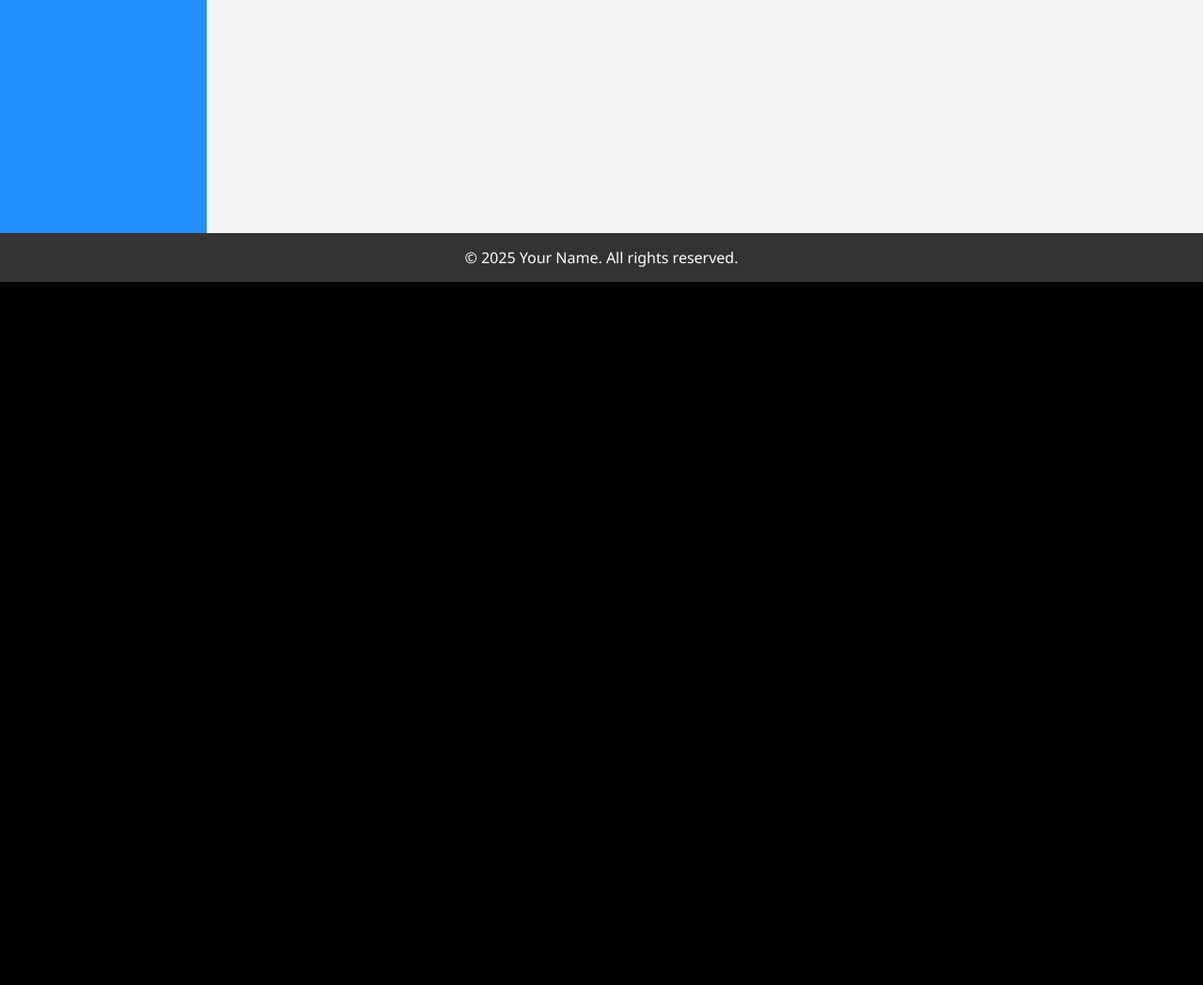
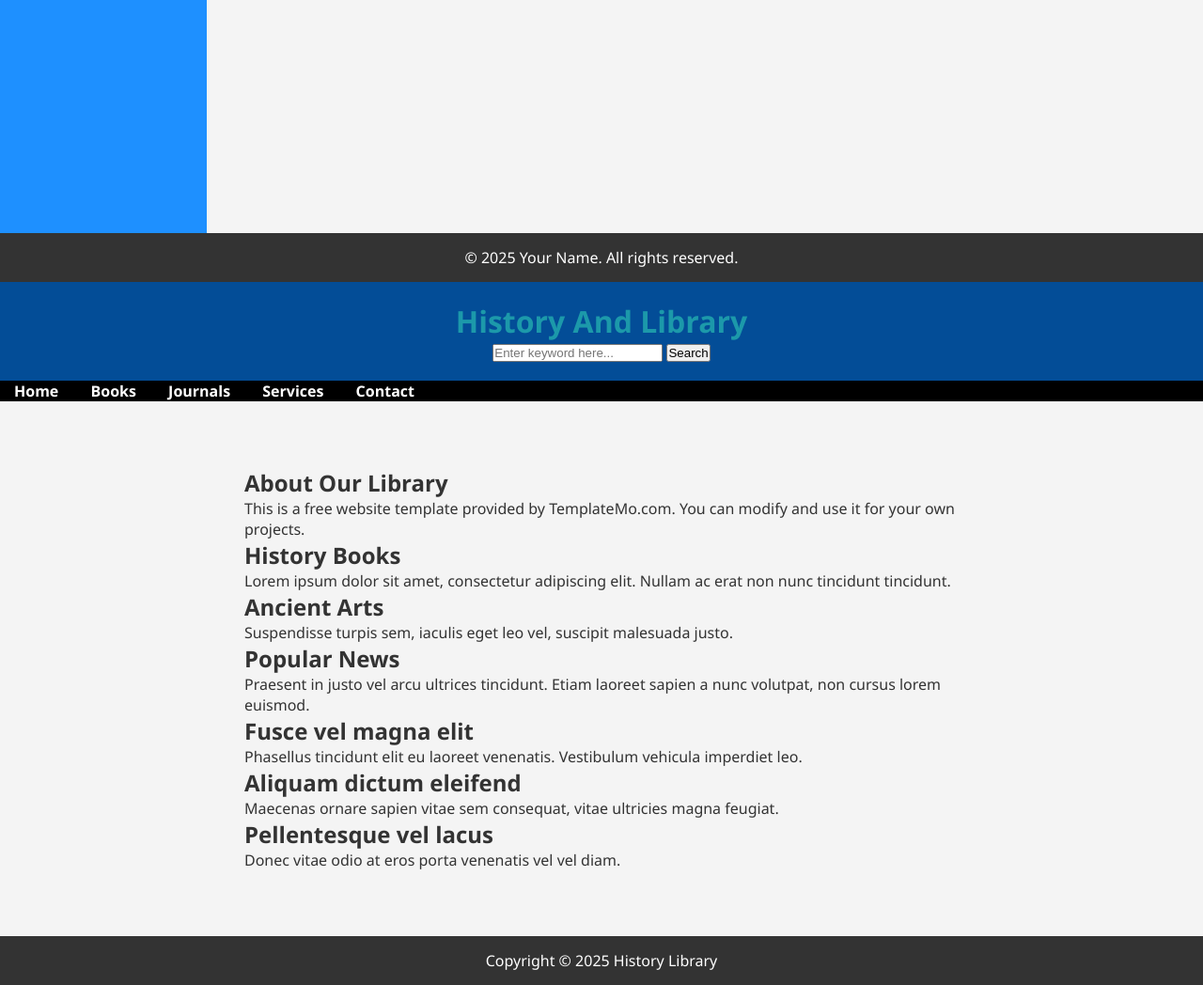
Before and after one commit to marioric-bot/my-website, a plain HTML site: page index.html in a window 1280 px wide. Shown: the part 1114-2162 px from the top of the page at 94% size. Before the commit the page ends 1414 px from the top, so only its background shows below. Drawn offline with Linux system fonts and the light colour scheme.

Commit message:
Update index.html

```diff
--- a/index.html
+++ b/index.html
@@ -73,4 +73,68 @@
   </footer>
 
   <script src="script.js"></script>
+<!DOCTYPE html>
+<html lang="en">
+<head>
+  <meta charset="UTF-8" />
+  <meta name="viewport" content="width=device-width, initial-scale=1.0"/>
+  <title>History And Library</title>
+  <link rel="stylesheet" href="style.css" />
+</head>
+<body>
+  <div class="wrapper">
+    <header>
+      <h1>History And Library</h1>
+      <form>
+        <input type="text" placeholder="Enter keyword here..." />
+        <button type="submit">Search</button>
+      </form>
+    </header>
+
+    <nav>
+      <a href="#">Home</a>
+      <a href="#">Books</a>
+      <a href="#">Journals</a>
+      <a href="#">Services</a>
+      <a href="#">Contact</a>
+    </nav>
+
+    <main>
+      <section class="grid">
+        <article>
+          <h2>About Our Library</h2>
+          <p>This is a free website template provided by TemplateMo.com. You can modify and use it for your own projects.</p>
+        </article>
+        <article>
+          <h2>History Books</h2>
+          <p>Lorem ipsum dolor sit amet, consectetur adipiscing elit. Nullam ac erat non nunc tincidunt tincidunt.</p>
+        </article>
+        <article>
+          <h2>Ancient Arts</h2>
+          <p>Suspendisse turpis sem, iaculis eget leo vel, suscipit malesuada justo.</p>
+        </article>
+        <article>
+          <h2>Popular News</h2>
+          <p>Praesent in justo vel arcu ultrices tincidunt. Etiam laoreet sapien a nunc volutpat, non cursus lorem euismod.</p>
+        </article>
+        <article>
+          <h2>Fusce vel magna elit</h2>
+          <p>Phasellus tincidunt elit eu laoreet venenatis. Vestibulum vehicula imperdiet leo.</p>
+        </article>
+        <article>
+          <h2>Aliquam dictum eleifend</h2>
+          <p>Maecenas ornare sapien vitae sem consequat, vitae ultricies magna feugiat.</p>
+        </article>
+        <article>
+          <h2>Pellentesque vel lacus</h2>
+          <p>Donec vitae odio at eros porta venenatis vel vel diam.</p>
+        </article>
+      </section>
+    </main>
+
+    <footer>
+      <p>Copyright © 2025 History Library</p>
+    </footer>
+  </div>
 </body>
+</html>
```
